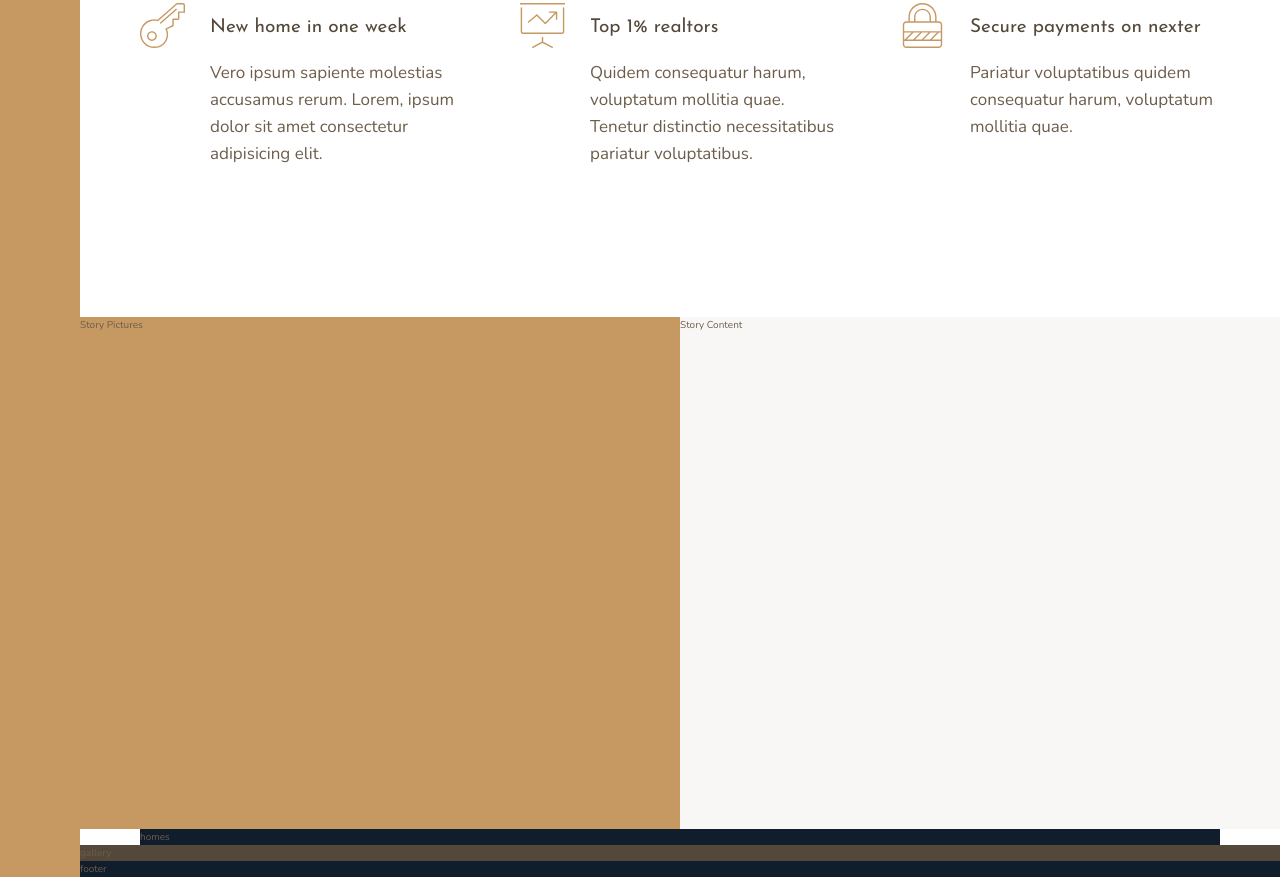
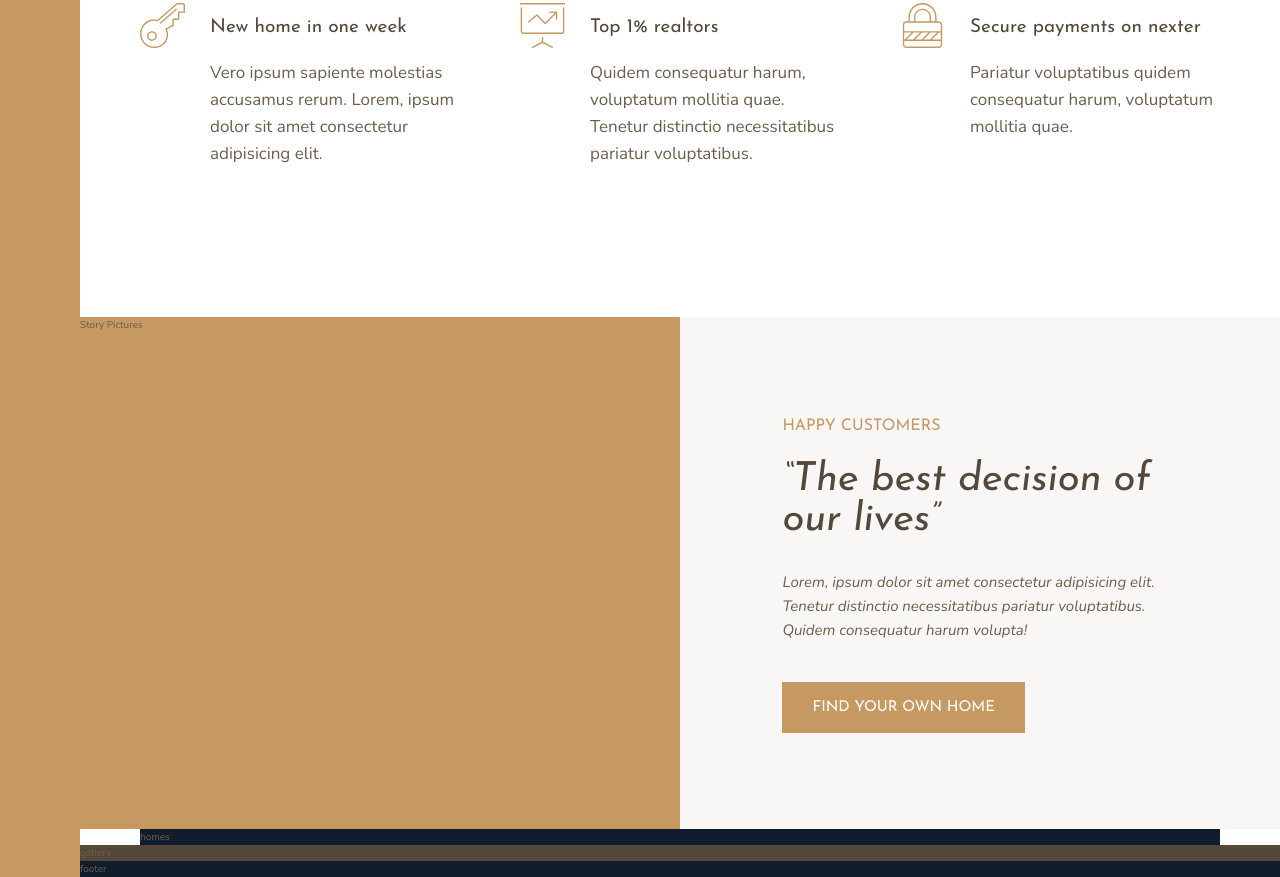
Before and after one commit to gsharma101/Nexter, a website: page index.html in a window 1280 px wide. Shown: the part 991-1868 px from the top of the page. Drawn offline with nearby package versions, Linux system fonts and the light colour scheme.

Commit message:
Story Section Part 1

```diff
--- a/index.html
+++ b/index.html
@@ -84,7 +84,16 @@
 
     <div class="story__pictures">Story Pictures</div>
 
-    <div class="story__content">Story Content</div>
+    <div class="story__content">
+      <h3 class="heading-3 mb-sm">Happy Customers</h3>
+      <h2 class="heading-2 heading-2--dark mb-md">&ldquo;The best decision of our lives&rdquo;</h2>
+      <p class="story__text">
+        Lorem, ipsum dolor sit amet consectetur adipisicing elit. Tenetur
+        distinctio necessitatibus pariatur voluptatibus. Quidem consequatur
+        harum volupta!
+      </p>
+      <button class="btn">Find your own home</button>
+    </div>
 
     <section class="homes">homes</section>
 
--- a/sass/_story.scss
+++ b/sass/_story.scss
@@ -7,5 +7,16 @@
     &__content{
         background-color: $color-grey-light-1;
         grid-column: col-start 5 / full-end;
+        display: flex;
+        flex-direction: column;
+        justify-content: center;
+        padding: 6rem 8vw;
+        align-items: flex-start;
+    }
+
+    &__text{
+        font-size:1.5rem;
+        font-style: italic;
+        margin-bottom: 4rem;
     }
 }
--- a/sass/_typography.scss
+++ b/sass/_typography.scss
@@ -6,12 +6,26 @@
   @extend %heading;
 }
 
-.heading-3 {
+.heading-2 {
   @extend %heading;
+  font-size: 4rem;
+  font-style: italic;
+  line-height: 1;
+
+  &--light {
+    color: $color-grey-light-1;
+  }
+
+  &--dark {
+    color: $color-grey-dark-1;
+  }
 }
 
 .heading-3 {
   @extend %heading;
+  font-size: 1.6rem;
+  color: $color-primary;
+  text-transform: uppercase;
 }
 
 .heading-4 {
@@ -26,3 +40,36 @@
     color: $color-grey-dark-1;
   }
 }
+
+.btn{
+  background-color: $color-primary;
+  color: #fff;
+  border: none;
+  border-radius: 0;
+  font-family: $font-display;
+  font-size: 1.5rem;
+  text-transform: uppercase;
+  padding: 1.8rem 3rem;
+  cursor: pointer;
+  transition: all .2s;
+
+  &:hover{
+    background-color: $color-primary-dark;
+  }
+}
+
+.mb-sm{
+  margin-bottom: 2rem;
+}
+
+.mb-md{
+  margin-bottom: 3rem;
+}
+
+.mb-lg{
+  margin-bottom: 4rem;
+}
+
+.mb-hg{
+  margin-bottom: 8rem;
+}
```
Also changed, not shown: css/style.comp.css.
